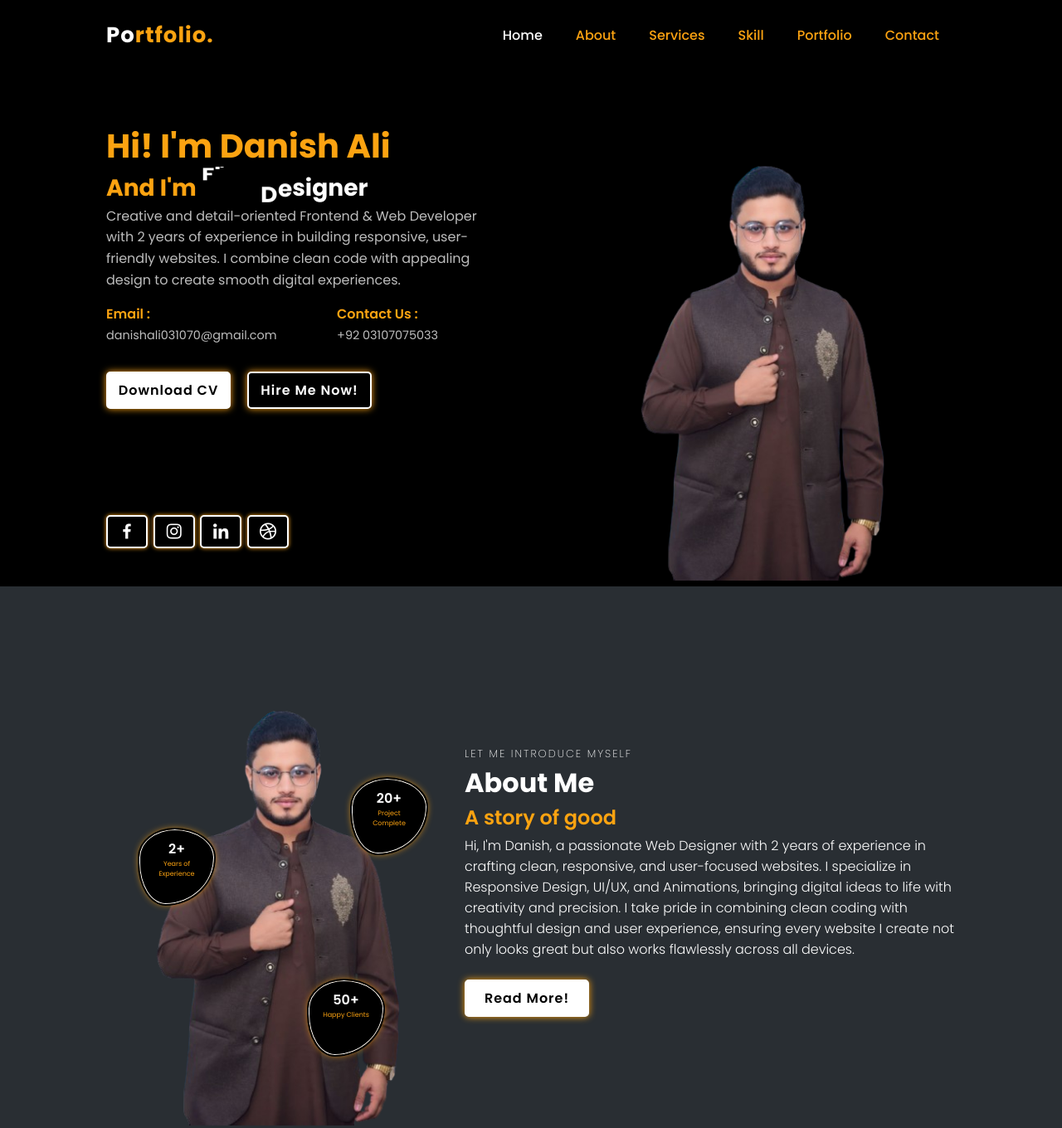
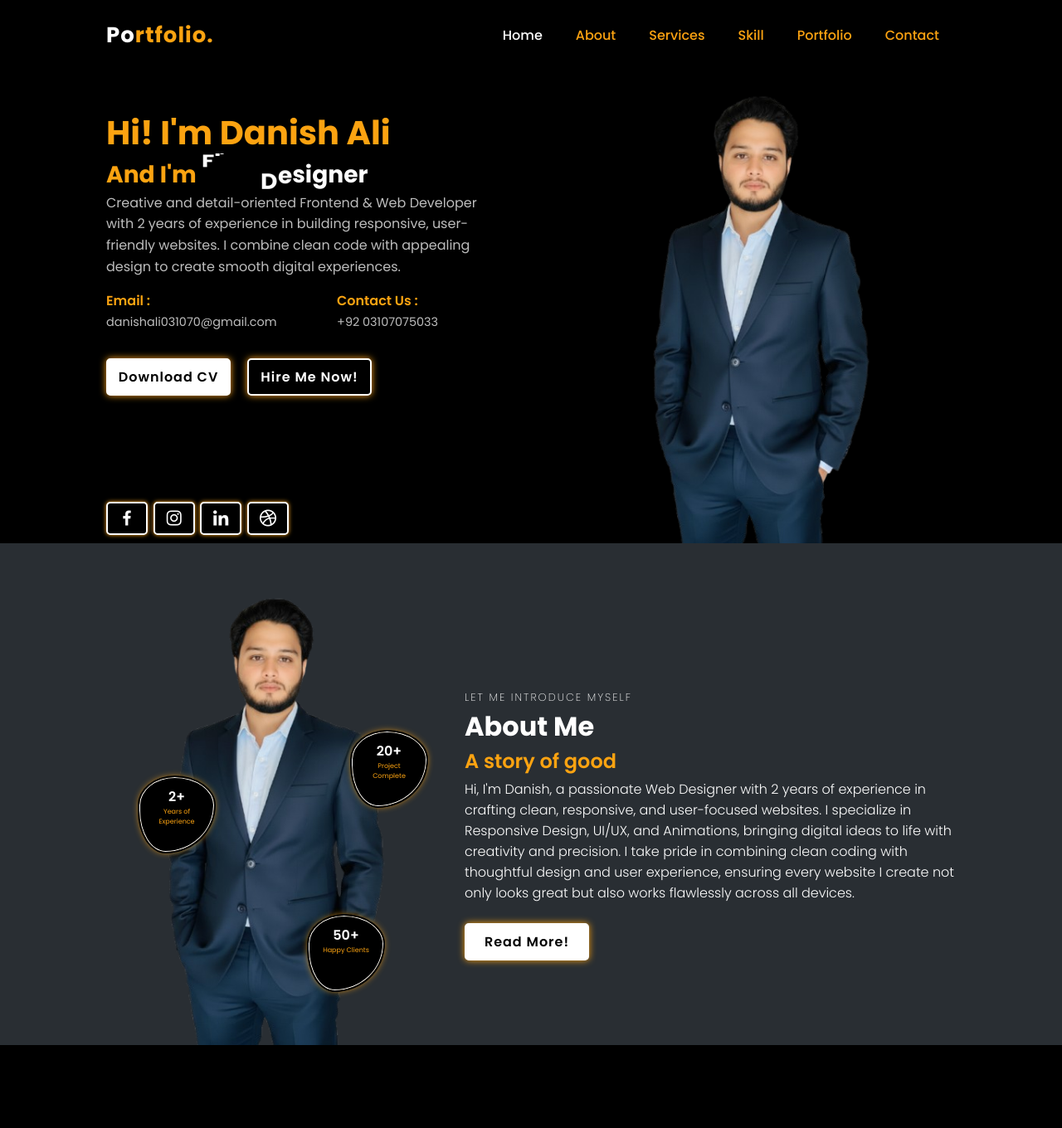
Before and after one commit to DanishAbdulGhaffar/My-Personal-Portfolio, a plain HTML site: page index.html in a window 1280 px wide. Shown: the top 1360 px of the page at 83% size. Drawn offline with nearby package versions, Linux system fonts and the light colour scheme.

Commit message:
change img

```diff
--- a/assets/css/style.css
+++ b/assets/css/style.css
@@ -843,7 +843,11 @@ footer a i {
 
 .show-items {
     opacity: 1;
-    transform: translateX(0);
+    transform: translateY(10px);
+    -webkit-transform: translateY(10px);
+    -moz-transform: translateY(10px);
+    -ms-transform: translateY(10px);
+    -o-transform: translateY(10px);
 }
 
 
@@ -1044,6 +1048,7 @@ footer a i {
     .home-image {
         display: none;
     }
+
     /* .home-image {
         margin-right: 100px;
     } */
@@ -1069,10 +1074,11 @@ footer a i {
 
 
 @media (max-width:520px) {
-.fillter-buttons .button {
-    margin: 5px;
+    .fillter-buttons .button {
+        margin: 5px;
+    }
 }
-}
+
 @media (max-width:420px) {
     html {
         font-size: 80%;
--- a/index.html
+++ b/index.html
@@ -72,7 +72,7 @@
 
             <div class="home-image scroll-scale">
                 <div class="img-box">
-                    <img src="assets/images/my-img.png" alt>
+                    <img src="assets/images/pro-img.png" alt>
                 </div>
                 <!-- <div class="liquid-shape">
                     <svg viewBox="0 0 500 500"
@@ -136,7 +136,7 @@
         <!-- ============== About section ================ -->
         <section class="about" id="about">
             <div class="img-about scroll-scale">
-                <img src="assets/images/my-img.png" alt>
+                <img src="assets/images/pro-img.png" alt>
                 <div class="info-about-1">
                     <span>2+</span>
                     <p>Years of Experience</p>
```
Also changed, not shown: assets/images/pro-img.png (added).
